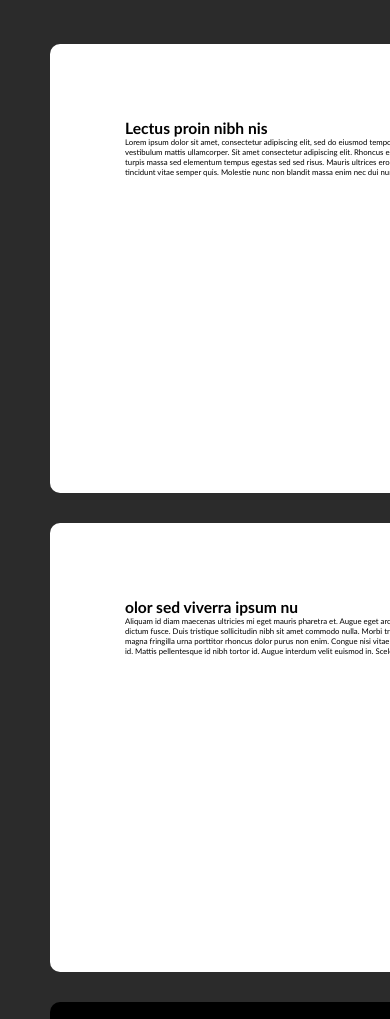
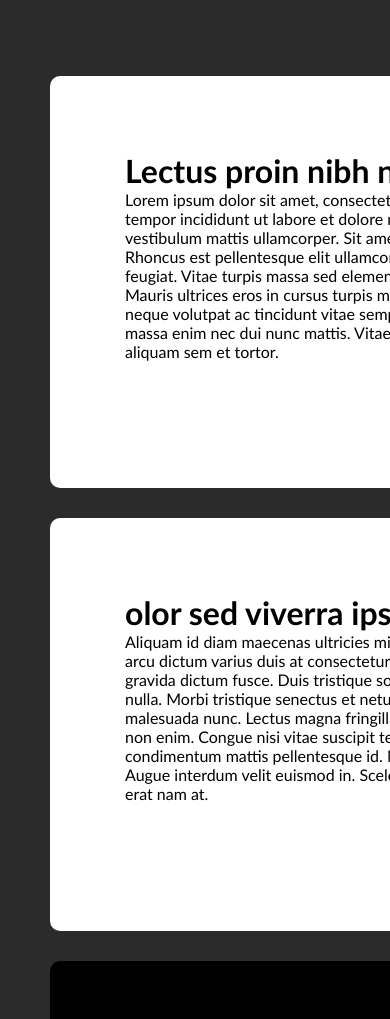
Before and after one commit to myWebsiteNow/myWebsiteNow.github.io, a plain HTML site: page index.html in a window 390 px wide. Shown: the part 781-1800 px from the top of the page. Drawn offline with Linux system fonts and the light colour scheme.

Commit message:
Update backup.css

```diff
--- a/backup.css
+++ b/backup.css
@@ -1,5 +1,6 @@
+
+
 /***** FOR DESKTOP *********/
-
  @media only screen and (min-width: 1000px) {
 *{
   box-sizing: border-box;
@@ -194,7 +195,8 @@ body {
 
 
 /* For moble */
-@media (max-width: 1000px) {
+@media only screen and (min-width: 199px) and (max-width: 999px) {
+
 *{
   box-sizing: border-box;
   padding: 0;
@@ -274,13 +276,13 @@ body {
     /* Grid settings */
     display: grid;
     grid-gap: 30px;
-    grid-template-rows: 20px 1fr 1fr 1fr 1fr 20px;
+    grid-template-rows: 20px repeat(4, minmax(1fr, 440px)) 20px;
     grid-template-columns: 20px 1fr 20px;
 }
 
     .body1 {
         border-radius: 10px;
-        font-size: 2vw;
+        font-size: 16px;
         padding: 75px;
         background: white;
         grid-column: 2/3;
@@ -289,7 +291,7 @@ body {
 
     .body2 {
         border-radius: 10px;
-        font-size: 2vw;
+        font-size: 16px;
         padding: 75px;
         background: white;
         grid-column: 2/3;
@@ -312,7 +314,7 @@ body {
 
     .body3 {
         border-radius: 10px;
-        font-size: 2vw;
+        font-size: 16px;
         padding: 75px;
         background: white;
         grid-column: 2/3;
```
